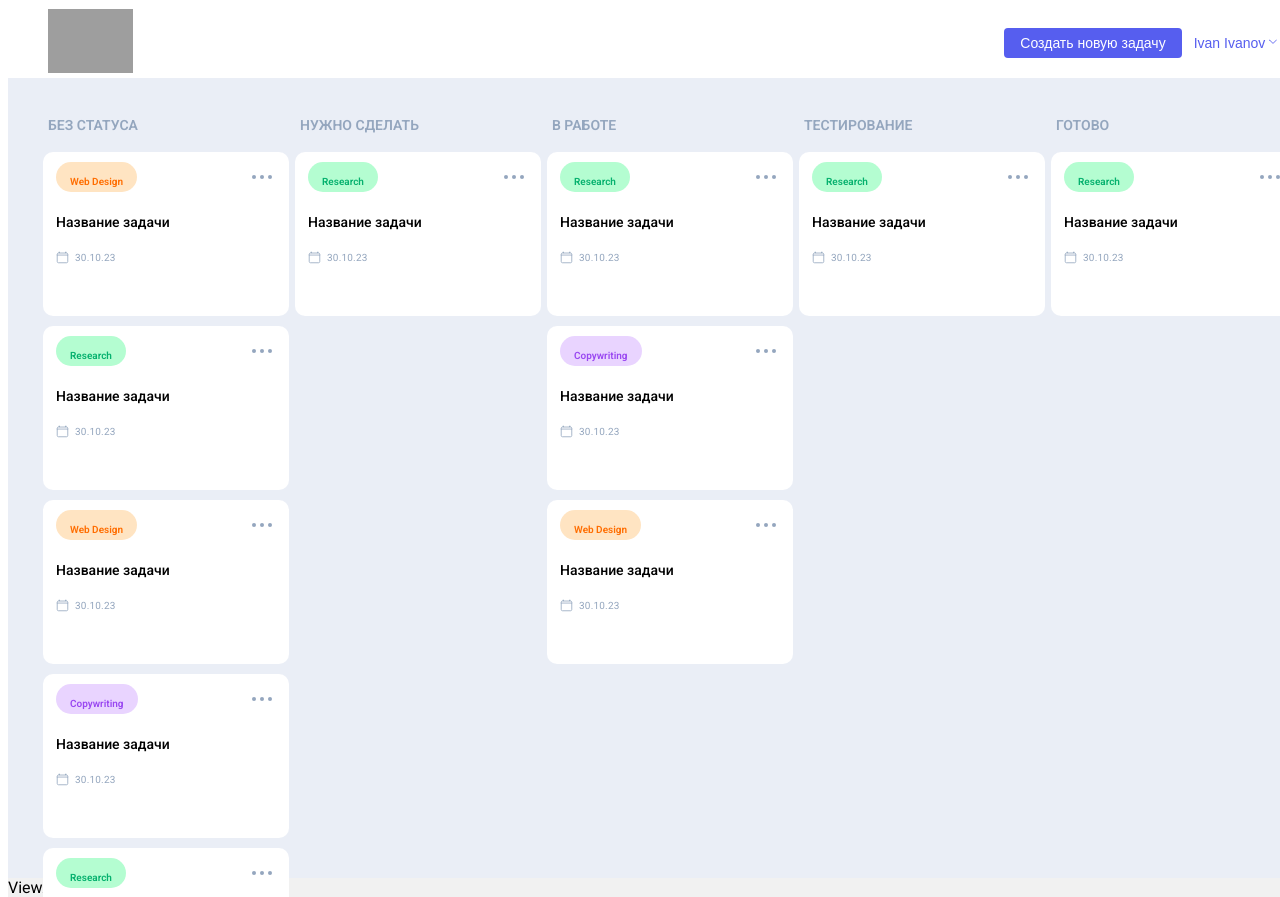
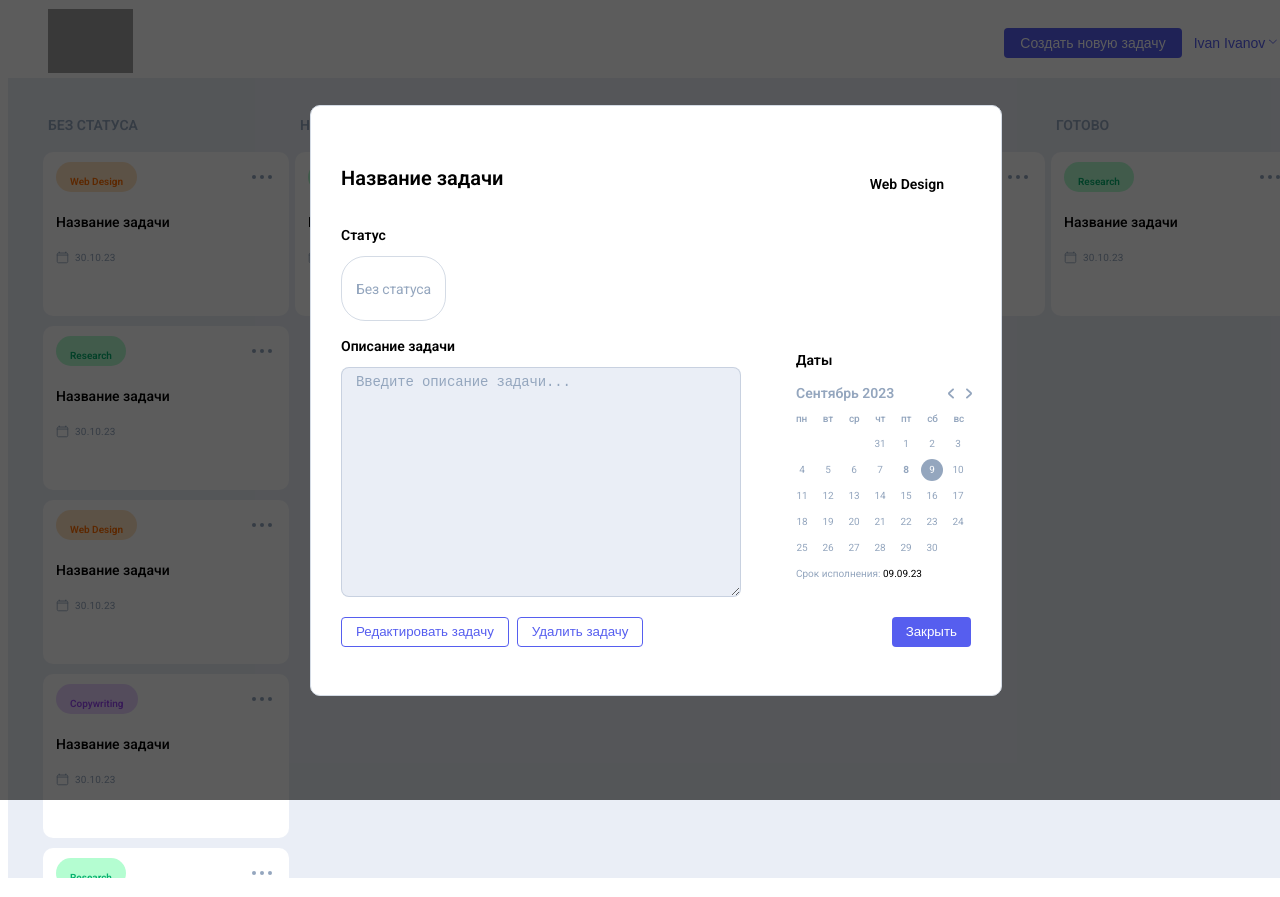
Before and after one commit to nastya-sulimova/skypro-kanban, a React (Vite) app: page /card/1 in a window 1280 px wide. Built offline with nearby package versions, Linux system fonts and the light colour scheme; grey boxes are pictures that could not be loaded.

Commit message:
отрисована ViewAndEditCardPage.jsx (но вообще видимо разделять надо: делать отдельный компонент на редактирование и вкладывать в Route для просмотра страницы)

```diff
--- a/src/App.css
+++ b/src/App.css
@@ -440,7 +440,7 @@ body  { ... } */
 }
 
 .pop-browse {
-  display: none;
+  /* display: none;
   width: 100%;
   height: 100%;
   min-width: 375px;
@@ -448,7 +448,7 @@ body  { ... } */
   position: absolute;
   top: 0;
   left: 0;
-  z-index: 7;
+  z-index: 7; */
 }
 .pop-browse__container {
   width: 100%;
--- a/src/components/AppRoutes.jsx
+++ b/src/components/AppRoutes.jsx
@@ -96,7 +96,7 @@ const AppRoutes = () => {
 
     // <PopNewCard    созд новой/>
 
-    // <PopBrowse   создание и ред/>
+    // <PopBrowse   просмотр и ред/>
 
     // <Header />
     // <Main loading={loading} />        mainpage*/}
--- a/src/components/Card/Card.jsx
+++ b/src/components/Card/Card.jsx
@@ -11,6 +11,7 @@ import {
   CardDate,
 
 } from "./Card.styled";
+import { Link } from "react-router-dom";
 
 function Card({ item }) {
   return (
@@ -20,13 +21,13 @@ function Card({ item }) {
           <Topic topic={item.topic}>
             <TopicColors topic={item.topic}>{item.topic}</TopicColors>
           </Topic>
-          <CommonLink href="#popBrowse" target="_self">
+          <Link to={`/card/${item.id}`} target="_self">
             <CardBtn>
               <div></div>
               <div></div>
               <div></div>
             </CardBtn>
-          </CommonLink>
+          </Link>
         </CardGroup>
         <CardContent>
           <CommonLink href="" target="_blank">
--- a/src/components/popups/PopBrowse/PopBrowse.jsx
+++ b/src/components/popups/PopBrowse/PopBrowse.jsx
@@ -1,21 +1,38 @@
 import Calendar from "./Calendar/Calendar"
+import { Link, useParams, useNavigate } from "react-router-dom"
+import { useMemo } from "react"
+import { cardList } from "../../../data"
+import { SPopBrowse, PopBrowseContent, HiddenCategories } from "./PopBrowse.styled"
 
 function PopBrowse() {
+  const {id} = useParams();
+
+  const navigate = useNavigate();
+
+  const cardItem = useMemo(
+    ()=> cardList.find((card)=>card.id===id)||{topic:'', title:'', date:'', status:''}, //не понимаю зачем ИЛИ и что это вообще
+    [id]
+  );
+
+  const handleClose = () => {
+    navigate('/'); // Возвращаемся на главную при закрытии
+  }
+
     return (
-        <div className="pop-browse" id="popBrowse">
+        <SPopBrowse id="popBrowse">
           <div className="pop-browse__container">
             <div className="pop-browse__block">
-              <div className="pop-browse__content">
+              <PopBrowseContent>
                 <div className="pop-browse__top-block">
-                  <h3 className="pop-browse__ttl">Название задачи</h3>
+                  <h3 className="pop-browse__ttl">{cardItem.title}</h3>
                   <div className="categories__theme theme-top _orange _active-category">
-                    <p className="_orange">Web Design</p>
+                    <p className="_orange">{cardItem.topic}</p>
                   </div>
                 </div>
                 <div className="pop-browse__status status">
                   <p className="status__p subttl">Статус</p>
                   <div className="status__themes">
-                    <div className="status__theme _hide">
+                    {/* <div className="status__theme _hide">
                       <p>Без статуса</p>
                     </div>
                     <div className="status__theme _gray">
@@ -29,7 +46,22 @@ function PopBrowse() {
                     </div>
                     <div className="status__theme _hide">
                       <p>Готово</p>
-                    </div>
+                    </div> */}
+                    <div className={`status__theme ${cardItem.status === 'Без статуса' ? '' : '_hide'}`}>
+                  <p>{cardItem.status}</p>
+                </div>
+                <div className={`status__theme ${cardItem.status === 'Нужно сделать' ? '_gray' : '_hide'}`}>
+                  <p className="_gray">{cardItem.status}</p>
+                </div>
+                <div className={`status__theme ${cardItem.status === 'В работе' ? '' : '_hide'}`}>
+                  <p>{cardItem.status}</p>
+                </div>
+                <div className={`status__theme ${cardItem.status === 'Тестирование' ? '' : '_hide'}`}>
+                  <p>{cardItem.status}</p>
+                </div>
+                <div className={`status__theme ${cardItem.status === 'Готово' ? '' : '_hide'}`}>
+                  <p>{cardItem.status}</p>
+                </div>
                   </div>
                 </div>
                 <div className="pop-browse__wrap">
@@ -53,12 +85,12 @@ function PopBrowse() {
                   </form>
                   <Calendar/>
                 </div>
-                <div className="theme-down__categories theme-down">
+                <HiddenCategories className="theme-down__categories">
                   <p className="categories__p subttl">Категория</p>
                   <div className="categories__theme _orange _active-category">
-                    <p className="_orange">Web Design</p>
+                    <p className="_orange">{cardItem.topic}</p>
                   </div>
-                </div>
+                </HiddenCategories>
                 <div className="pop-browse__btn-browse ">
                   <div className="btn-group">
                     <button className="btn-browse__edit _btn-bor _hover03">
@@ -68,8 +100,8 @@ function PopBrowse() {
                       <a href="#">Удалить задачу</a>
                     </button>
                   </div>
-                  <button className="btn-browse__close _btn-bg _hover01">
-                    <a href="#">Закрыть</a>
+                  <button onClick={handleClose} className="btn-browse__close _btn-bg _hover01">
+                    Закрыть
                   </button>
                 </div>
                 <div className="pop-browse__btn-edit _hide">
@@ -87,14 +119,14 @@ function PopBrowse() {
                       <a href="#">Удалить задачу</a>
                     </button>
                   </div>
-                  <button className="btn-edit__close _btn-bg _hover01">
-                    <a href="#">Закрыть</a>
+                  <button onClick={handleClose} className="btn-edit__close _btn-bg _hover01">
+                    Закрыть
                   </button>
                 </div>
-              </div>
+              </PopBrowseContent>
             </div>
           </div>
-        </div>
+        </SPopBrowse>
     )
   }
 
--- /dev/null
+++ b/src/components/popups/PopBrowse/PopBrowse.styled.js
@@ -0,0 +1,48 @@
+import styled from "styled-components";
+
+export const SPopBrowse = styled.div`
+  width: 100%;
+  height: 100%;
+  min-width: 375px;
+  min-height: 100vh;
+  position: absolute;
+  top: 0;
+  left: 0;
+  z-index: 7;
+`;
+
+export const PopBrowseContent = styled.div`
+  display: block;
+  text-align: left;
+`
+
+export const HiddenCategories = styled.div`
+  display: none;
+  margin-bottom: 20px;
+`
+
+
+
+// .pop-browse__content {
+//     display: block;
+//     text-align: left;
+//   }   PopBrowseContent
+
+
+//   .pop-browse__content .categories__theme {
+//     opacity: 1;
+//   }
+
+
+
+//   .pop-browse__content .theme-down {
+//     display: none;
+//     margin-bottom: 20px;
+//   }  HiddenCategories
+
+
+
+
+//   .pop-browse__content .theme-top {
+//     display: block;
+//   }
--- a/src/data.js
+++ b/src/data.js
@@ -1,76 +1,76 @@
 export const cardList = [
     {
-        id: 1,
+        id: '1',
         topic: "Web Design",
         title: "Название задачи",
         date: "30.10.23",
         status: "Без статуса"
       },
       {
-        id: 2,
+        id: '2',
         topic: "Research",
         title: "Название задачи",
         date: "30.10.23",
         status: "Без статуса"
       },
       {
-        id: 3,
+        id: '3',
         topic: "Web Design",
         title: "Название задачи",
         date: "30.10.23",
         status: "Без статуса"
       },
       {
-        id: 4,
+        id: '4',
         topic: "Copywriting",
         title: "Название задачи",
         date: "30.10.23",
         status: "Без статуса"
       },
       {
-        id: 5,
+        id: '5',
         topic: "Research",
         title: "Название задачи",
         date: "30.10.23",
         status: "Без статуса"
       },
       {
-        id: 6,
+        id: '6',
         topic: "Research",
         title: "Название задачи",
         date: "30.10.23",
         status: "Нужно сделать"
       },
       {
-        id: 7,
+        id: '7',
         topic: "Research",
         title: "Название задачи",
         date: "30.10.23",
         status: "В работе"
       },
       {
-        id: 8,
+        id: '8',
         topic: "Copywriting",
         title: "Название задачи",
         date: "30.10.23",
         status: "В работе"
       },
       {
-        id: 9,
+        id: '9',
         topic: "Web Design",
         title: "Название задачи",
         date: "30.10.23",
         status: "В работе"
       },
       {
-        id: 10,
+        id: '10',
         topic: "Research",
         title: "Название задачи",
         date: "30.10.23",
         status: "Тестирование"
       },
       {
-        id: 11,
+        id: '11',
         topic: "Research",
         title: "Название задачи",
         date: "30.10.23",
--- a/src/pages/ViewAndEditCardPage.jsx
+++ b/src/pages/ViewAndEditCardPage.jsx
@@ -1,6 +1,11 @@
+import PopBrowse from "../components/popups/PopBrowse/PopBrowse"
+import { Overlay } from "./LogOutPage"
+
 const ViewAndEditCardPage = () => {
   return (
-    <div>ViewAndEditCardPage</div>
+    <Overlay>
+      <PopBrowse/>
+    </Overlay>
   )
 }
 
```
